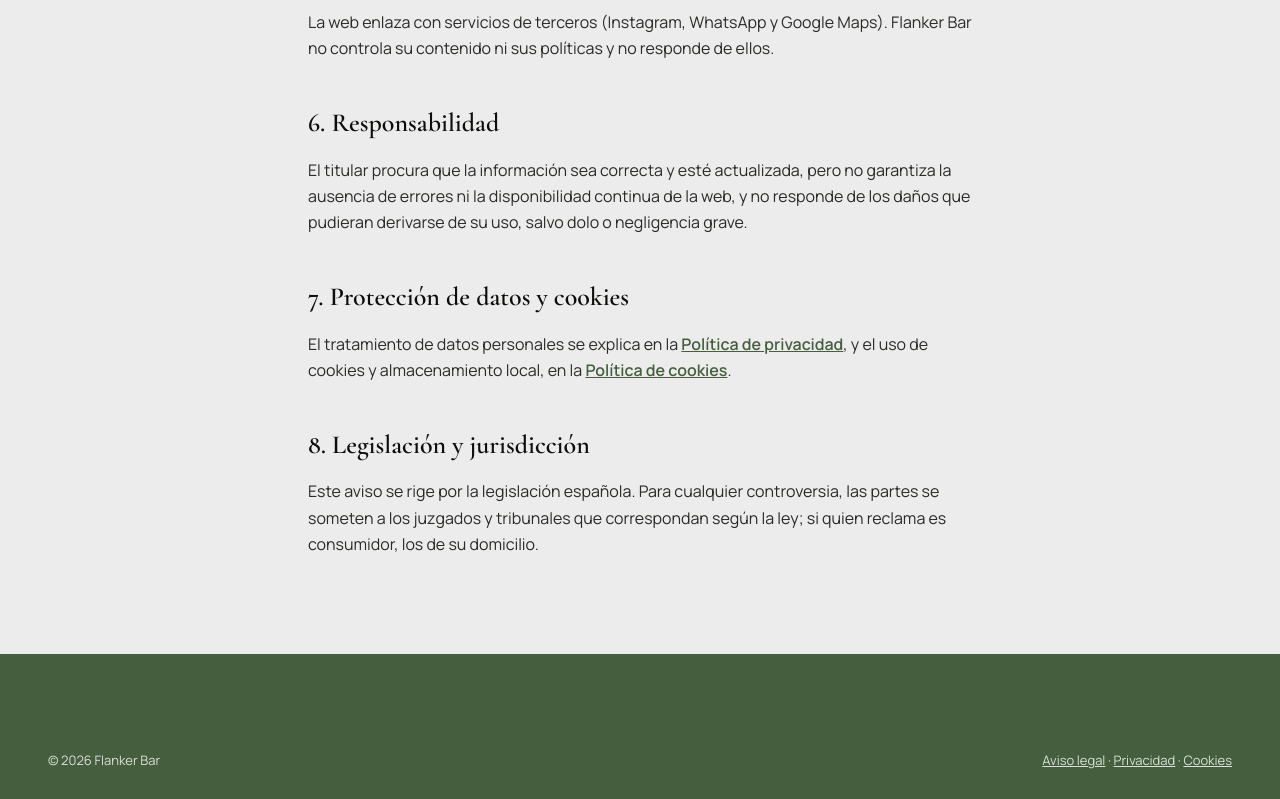
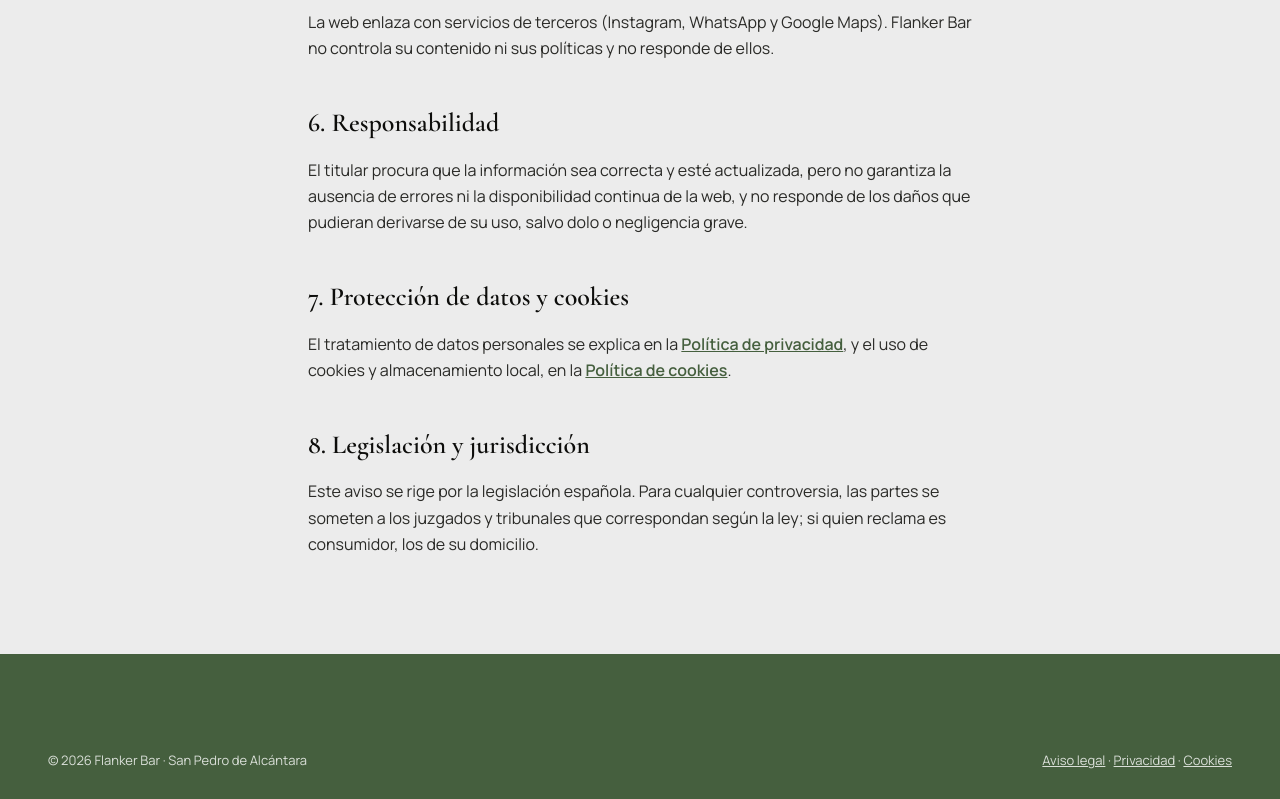
Before and after one commit to souyahsamira-hue/Web-FLANKER, a plain HTML site: page aviso-legal.html in a window 1280 px wide. Shown: the part 1367-2166 px from the top of the page. Drawn offline with Linux system fonts and the light colour scheme.

Commit message:
Añade San Pedro de Alcántara al copyright del pie de página
Co-Authored-By: Claude Opus 5.5 <noreply@anthropic.com>
Claude-Session: https://claude.ai/code/session_019FeZiU4BPX6vYp5RcX5Hcv

```diff
--- a/aviso-legal.html
+++ b/aviso-legal.html
@@ -59,7 +59,7 @@
   </main>
   <footer class="footer">
     <div class="container footer__bottom">
-      <p>© 2026 Flanker Bar</p>
+      <p>© 2026 Flanker Bar · San Pedro de Alcántara</p>
       <p><a href="aviso-legal.html">Aviso legal</a> · <a href="privacidad.html">Privacidad</a> · <a href="cookies.html">Cookies</a></p>
     </div>
   </footer>
```
Also changed, not shown: cookies.html (+1 -1 lines), index.html (+1 -1 lines), privacidad.html (+1 -1 lines).
